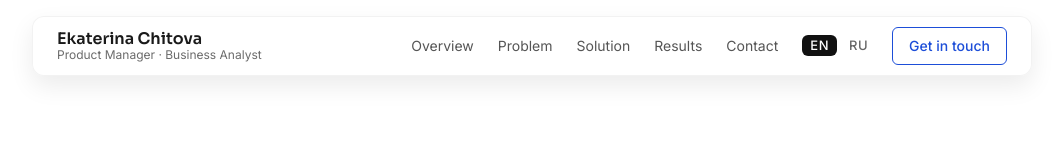
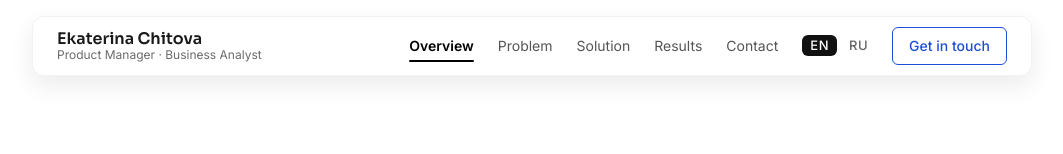
Before and after one commit to katerina-creator/portfolio, a React (Vite) app: page / in a window 1280 px wide. Shown: the top 154 px of the page, without its empty margins (108-1171 px from the left). Built offline with nearby package versions, Linux system fonts and the light colour scheme.

Commit message:
Update header

```diff
--- a/src/components/layout/Header.css
+++ b/src/components/layout/Header.css
@@ -50,11 +50,28 @@
   color: #555;
   text-decoration: none;
   transition: color 0.2s;
+  position: relative;
 }
 
 .header__link:hover {
   color: #000;
   text-decoration: none;
+}
+
+.header__link--active {
+  color: #000;
+  font-weight: 600;
+}
+
+.header__link--active::after {
+  content: '';
+  position: absolute;
+  left: 0;
+  bottom: -4px;
+  width: 100%;
+  height: 2px;
+  background: #000;
+  border-radius: 2px;
 }
 
 .header__right {
--- a/src/components/layout/Header.tsx
+++ b/src/components/layout/Header.tsx
@@ -1,8 +1,47 @@
+import { useState, useEffect } from 'react'
 import { useLanguage } from '../../context/LanguageContext'
 import './Header.css'
 
+const SECTION_IDS = ['overview', 'problem', 'solution', 'results', 'contact']
+
+function useActiveSection(): string {
+  const [active, setActive] = useState('')
+
+  useEffect(() => {
+    const observer = new IntersectionObserver(
+      (entries) => {
+        for (const entry of entries) {
+          if (entry.isIntersecting) {
+            setActive(entry.target.id)
+          }
+        }
+      },
+      { threshold: 0.5 },
+    )
+
+    SECTION_IDS.forEach((id) => {
+      const el = document.getElementById(id)
+      if (el) observer.observe(el)
+    })
+
+    return () => observer.disconnect()
+  }, [])
+
+  return active
+}
+
+function handleNavClick(e: React.MouseEvent<HTMLAnchorElement>, href: string) {
+  const id = href.replace('#', '')
+  const el = document.getElementById(id)
+  if (el) {
+    e.preventDefault()
+    el.scrollIntoView({ behavior: 'smooth' })
+  }
+}
+
 export default function Header() {
   const { t, lang, setLang } = useLanguage()
+  const activeSection = useActiveSection()
 
   return (
     <header className="header">
@@ -13,11 +52,20 @@ export default function Header() {
         </a>
 
         <nav className="header__nav" aria-label={t.header.navAriaLabel}>
-          {t.header.nav.map((item) => (
-            <a key={item.href} href={item.href} className="header__link">
-              {item.label}
-            </a>
-          ))}
+          {t.header.nav.map((item) => {
+            const id = item.href.replace('#', '')
+            const isActive = activeSection === id
+            return (
+              <a
+                key={item.href}
+                href={item.href}
+                className={`header__link${isActive ? ' header__link--active' : ''}`}
+                onClick={(e) => handleNavClick(e, item.href)}
+              >
+                {item.label}
+              </a>
+            )
+          })}
         </nav>
 
         <div className="header__right">
```
